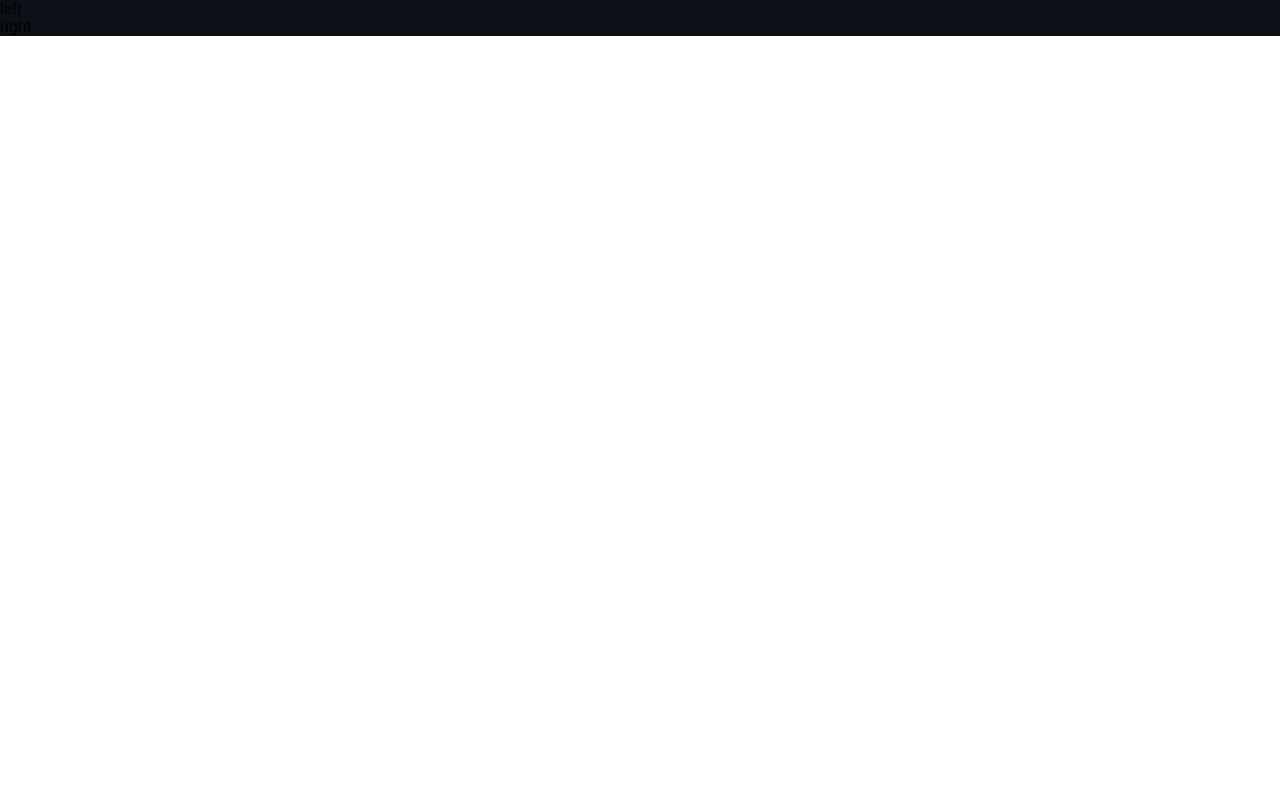
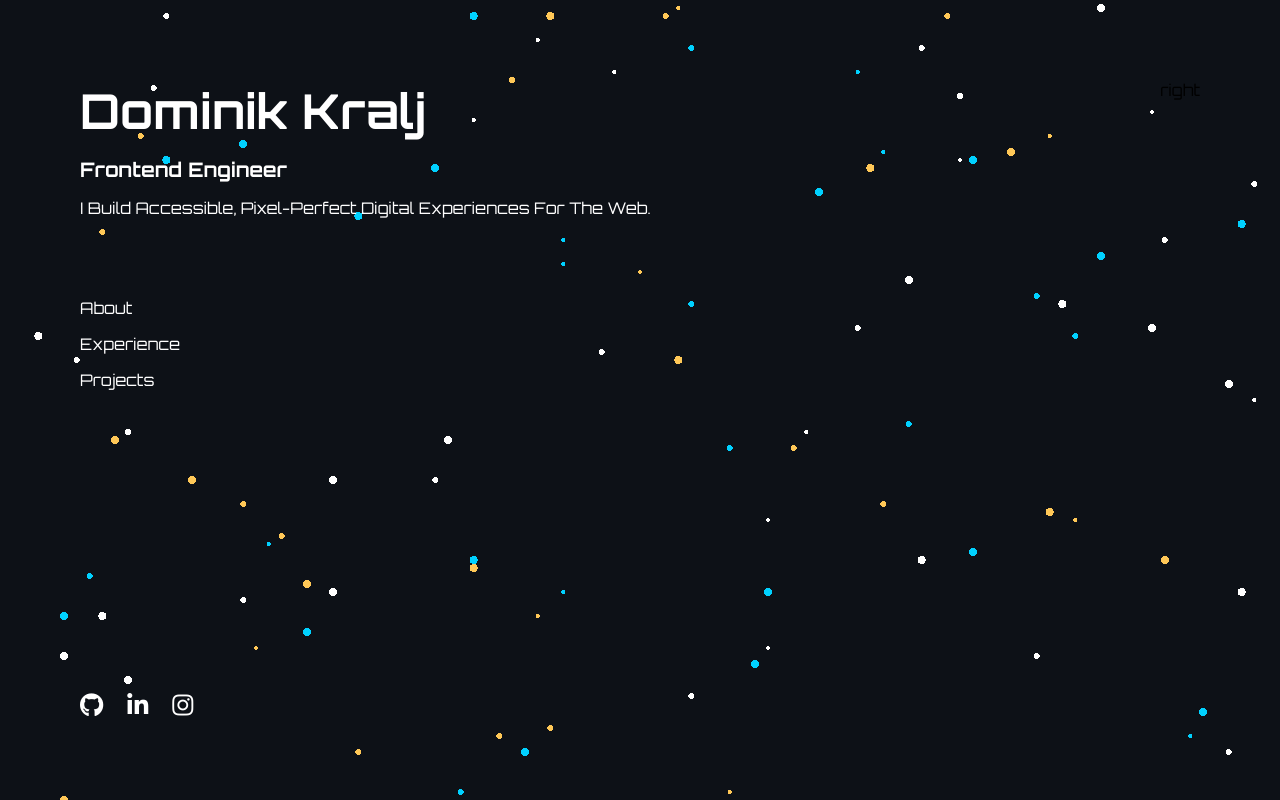
Before and after one commit to DominikKralj909/portifolio, a React (Vite) app: page / in a window 1280 px wide. Built offline with nearby package versions, Linux system fonts and the light colour scheme.

Commit message:
Added header for desktop

```diff
--- a/index.html
+++ b/index.html
@@ -4,6 +4,8 @@
     <meta charset="UTF-8" />
     <link rel="icon" type="image/svg+xml" href="/vite.svg" />
     <meta name="viewport" content="width=device-width, initial-scale=1.0" />
+    <link href="https://fonts.googleapis.com/css2?family=Orbitron:wght@400;500;600;700&display=swap" rel="stylesheet">
+    <link rel="stylesheet" href="https://cdnjs.cloudflare.com/ajax/libs/font-awesome/5.15.3/css/all.min.css" />
     <title>Dominik Kralj</title>
   </head>
   <body>
--- a/package.json
+++ b/package.json
@@ -10,6 +10,7 @@
     "preview": "vite preview"
   },
   "dependencies": {
+    "font-awesome": "^4.7.0",
     "react": "^18.3.1",
     "react-dom": "^18.3.1",
     "sass": "^1.83.4"
--- /dev/null
+++ b/src/components/Header.tsx
@@ -0,0 +1,70 @@
+import { useState } from 'react';
+
+interface HeaderProps {
+	title: string;
+	subtitle: string;
+	content: string;
+}
+
+const socialLinks = [
+	{
+	  href: "https://github.com/DominikKralj909",
+	  label: "Visit GitHub profile",
+	  iconClass: "fab fa-github",
+	}, {
+	  href: "https://www.linkedin.com/in/dominik-kralj-637568210",
+	  label: "Visit LinkedIn profile",
+	  iconClass: "fab fa-linkedin",
+	}, {
+	  href: "https://www.instagram.com/dominik.kralj/?__pwa=1",
+	  label: "Visit Instagram profile",
+	  iconClass: "fab fa-instagram",
+	},
+];
+
+const navigationLinks = ['about', 'experience', 'projects'];
+
+function Header({ title, subtitle, content }: HeaderProps) {
+	const [activeLink, setActiveLink] = useState('');
+
+
+	const handleLinkClick = (link: string) => setActiveLink(link);
+
+	return (
+		<header className="portifolio-header">
+			<div className="portifolio-header-content">
+				<h1 className="portifolio-header-title">{title}</h1>
+				<h2 className="portifolio-header-subtitle">{subtitle}</h2>
+				<p>{content}</p>
+			</div>
+			<nav className="portifolio-header-navigation">
+				{navigationLinks.map((link) => (
+					<a
+						href={`#${link}`}
+						key={link}
+						onClick={() => handleLinkClick(link)}
+						className={activeLink === link ? 'active' : ''}
+						aria-label={`Go to ${link} section`}
+					>
+						{link}
+					</a>
+				))}
+			</nav>
+			<div className="portifolio-header-social-icons">
+				{socialLinks.map(({ href, label, iconClass }, index) => (
+					<a
+						key={index}
+						href={href}
+						target="_blank"
+						rel="noopener noreferrer"
+						aria-label={label}
+					>
+						<i className={iconClass}></i>
+					</a>
+				))}
+      		</div>
+		</header>
+	);
+}
+
+export default Header;
--- a/src/components/Portifolio.tsx
+++ b/src/components/Portifolio.tsx
@@ -1,7 +1,13 @@
+import Header from "./Header";
+
 function Portifolio() {
 	return (
 		<div className="portifolio">
-			<div className="portifolio-left">left</div>
+			<Header
+				title="dominik kralj"
+				subtitle="frontend engineer"
+				content="I build accessible, pixel-perfect digital experiences for the web."
+			/>
 			<div className="portifolio-right">right</div>
 		</div>
 	);
--- a/src/main.tsx
+++ b/src/main.tsx
@@ -1,9 +1,9 @@
 import { StrictMode } from 'react'
 import { createRoot } from 'react-dom/client'
 
-
 import App from './App.tsx';
 import './style/index.scss';
+import 'font-awesome/css/font-awesome.min.css';
 
 createRoot(document.getElementById('root')!).render(
   <StrictMode>
--- /dev/null
+++ b/src/style/_header.scss
@@ -0,0 +1,61 @@
+@use './theme' as *;
+
+.portifolio-header {
+    display: flex;
+    flex: 1;
+    flex-direction: column;
+    color: $text;
+    text-transform: capitalize;
+    gap: 5rem;
+
+    &-title {
+        font-size: 3rem;
+    }
+
+    &-subtitle {
+        font-size: 1.25rem;
+    }
+
+    &-content,
+    &-navigation {
+        display: flex;
+        flex-direction: column;
+        gap: 1rem;
+    }
+
+	.portifolio-header-navigation a {
+		width: max-content;
+		transition: color 0.3s ease;
+
+		&:hover {
+			color: $accent;
+			border-bottom: 2px solid $accent;
+		}
+
+		&.active {
+			color: $primary;
+			border-bottom: 2px solid $primary;
+		}
+	}
+
+	.portifolio-header-social-icons {
+        display: flex;
+        gap: 1.5rem;
+        margin-top: auto;
+
+        a {
+            color: $text;
+            font-size: 1.5rem;
+            transition: color 0.3s ease;
+            text-decoration: none;
+
+            &:hover {
+                color: $primary;
+            }
+
+            .fa {
+                font-size: 2rem;
+            }
+        }
+    }
+}
--- a/src/style/_main-layout.scss
+++ /dev/null
@@ -1,8 +0,0 @@
-
-@use './theme' as *;
-
-.portifolio-wrapper {
-    display: flex;
-    flex: 1 1 0;
-    background-color: $background;
-  }
--- a/src/style/_portifolio.scss
+++ b/src/style/_portifolio.scss
@@ -0,0 +1,22 @@
+@use './theme' as *;
+@use './stars' as *;
+
+body {
+	background-color: $background;
+	background-image: generate-stars(100, ($text, $primary, $accent));
+	background-size: 100% 100%;
+	background-repeat: no-repeat;
+	height: 100vh;
+	margin: 0;
+}
+
+.portifolio-wrapper {
+	display: flex;
+	height: 100%;
+	padding: 5rem;
+}
+
+.portifolio {
+	display: flex;
+	flex: 1;
+}
--- /dev/null
+++ b/src/style/_stars.scss
@@ -0,0 +1,15 @@
+@use './theme' as *;
+
+@function generate-stars($count, $colors) {
+    $stars: ();
+    @for $i from 1 through $count {
+        $x: random(100);
+        $y: random(100);
+        $size: random(3px) + 1px;
+        $color: nth($colors, random(length($colors)));
+
+        $gradient: unquote("radial-gradient(circle #{$size} at #{$x}% #{$y}%, #{$color} 100%, transparent 100%)");
+        $stars: append($stars, $gradient, comma);
+    }
+    @return $stars;
+}
--- a/src/style/theme.scss
+++ b/src/style/_theme.scss
@@ -1,19 +1,15 @@
-// Primary Colors
 $primary: #00d1ff;
 $secondary: #d990ff;
 
-// Accent Colors
 $accent: #ffc857;
 $highlight: #2affa1;
 
-// Neutral Colors
 $background: #0d1117;
 $surface: #1a1a40;
 $border: #2c2c54;
 $text: #ffffff;
 $muted-text: #a8a8a8;
 
-// States
 $hover: #1b73b6;
 $active: #184a7e;
 $disabled: #5a5a5a;
--- a/src/style/index.scss
+++ b/src/style/index.scss
@@ -1,5 +1,6 @@
 @use './reset';
 @use './theme';
 
-@use './main-layout';
 @use './portifolio';
+@use './header.scss';
+@use './stars';
```
Also changed, not shown: src/style/_reset.scss (renamed from src/style/reset.scss), 1 other file (tests, documents, lock files or other folders).
